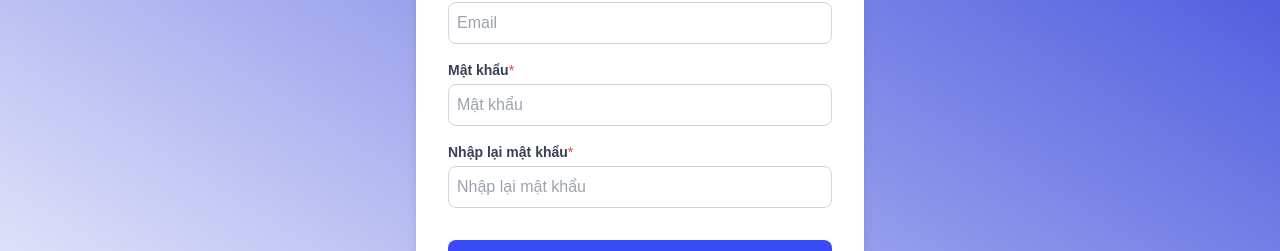
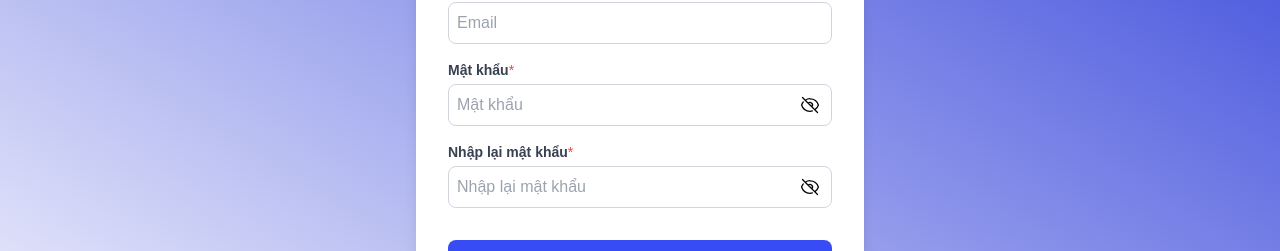
Before and after one commit to NDLoc-vn/find-jobs-app, a Next.js app: page /signup in a window 1280 px wide. Shown: the part 302-553 px from the top of the page. Built offline with nearby package versions, Linux system fonts and the light colour scheme.

Commit message:
add show password

```diff
--- a/app/login/page.tsx
+++ b/app/login/page.tsx
@@ -2,8 +2,11 @@
 
 import React, { useState } from "react";
 import Link from "next/link";
+import Image from "next/image";
 
 const Login = () => {
+  const [showPassword, setShowPassword] = useState(false);
+
   return (
     <div className="min-h-screen flex items-center justify-center bg-gradient-to-tr from-white to-toreabay-700">
       <div className="bg-white p-8 rounded-lg shadow-lg w-full max-w-md">
@@ -30,10 +33,22 @@ const Login = () => {
           </label>
           <div className="relative mb-4">
             <input
-              type={"password"}
+              type={showPassword ? "text" : "password"}
               className="w-full p-2 border border-gray-300 rounded-lg"
               placeholder="Mật khẩu"
             />
+            <button
+              type="button"
+              className="absolute inset-y-0 right-0 flex items-center pr-3"
+              onClick={() => setShowPassword(!showPassword)}
+            >
+              <Image
+                src={showPassword ? "/icon/eye.svg" : "/icon/eye-slash.svg"}
+                alt="Toggle Password Visibility"
+                width={20}
+                height={20}
+              />
+            </button>
           </div>
           <Link href="#" className="text-blue-600 text-sm">
             Quên mật khẩu
--- a/app/signup/page.tsx
+++ b/app/signup/page.tsx
@@ -2,8 +2,12 @@
 
 import React, { useState } from "react";
 import Link from "next/link";
+import Image from "next/image";
 
 const Signup = () => {
+  const [showPassword, setShowPassword] = useState(false);
+  const [showComfirmPassword, setShowComfirmPassword] = useState(false);
+
   return (
     <div className="min-h-screen flex items-center justify-center bg-gradient-to-tr from-white to-toreabay-700">
       <div className="bg-white p-8 rounded-lg shadow-lg w-full max-w-md">
@@ -36,10 +40,22 @@ const Signup = () => {
           </label>
           <div className="relative mb-4">
             <input
-              type={"password"}
+              type={showPassword ? "text" : "password"}
               className="w-full p-2 border border-gray-300 rounded-lg"
               placeholder="Mật khẩu"
             />
+            <button
+              type="button"
+              className="absolute inset-y-0 right-0 flex items-center pr-3"
+              onClick={() => setShowPassword(!showPassword)}
+            >
+              <Image
+                src={showPassword ? "/icon/eye.svg" : "/icon/eye-slash.svg"}
+                alt="Toggle Password Visibility"
+                width={20}
+                height={20}
+              />
+            </button>
           </div>
           <label className="block mb-1 text-sm font-medium text-gray-700">
             <strong>Nhập lại mật khẩu</strong>
@@ -47,10 +63,22 @@ const Signup = () => {
           </label>
           <div className="relative mb-4">
             <input
-              type={"password"}
+              type={showComfirmPassword ? "text" : "password"}
               className="w-full p-2 border border-gray-300 rounded-lg"
               placeholder="Nhập lại mật khẩu"
             />
+            <button
+              type="button"
+              className="absolute inset-y-0 right-0 flex items-center pr-3"
+              onClick={() => setShowComfirmPassword(!showComfirmPassword)}
+            >
+              <Image
+                src={showComfirmPassword ? "/icon/eye.svg" : "/icon/eye-slash.svg"}
+                alt="Toggle Password Visibility"
+                width={20}
+                height={20}
+              />
+            </button>
           </div>
 
           <button className="w-full py-2 px-4 bg-xanhduong-600 text-white rounded-lg mt-4 font-semibold">
```
